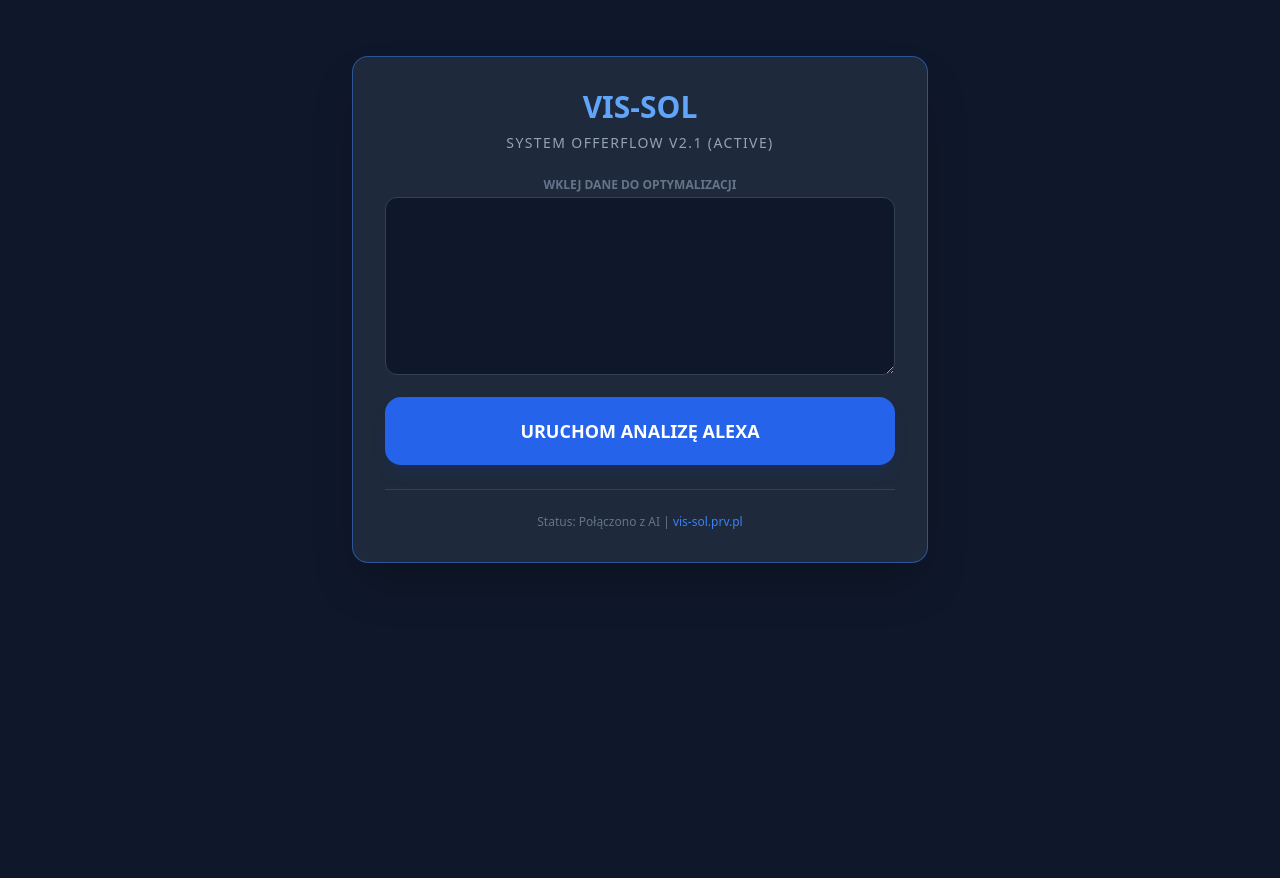
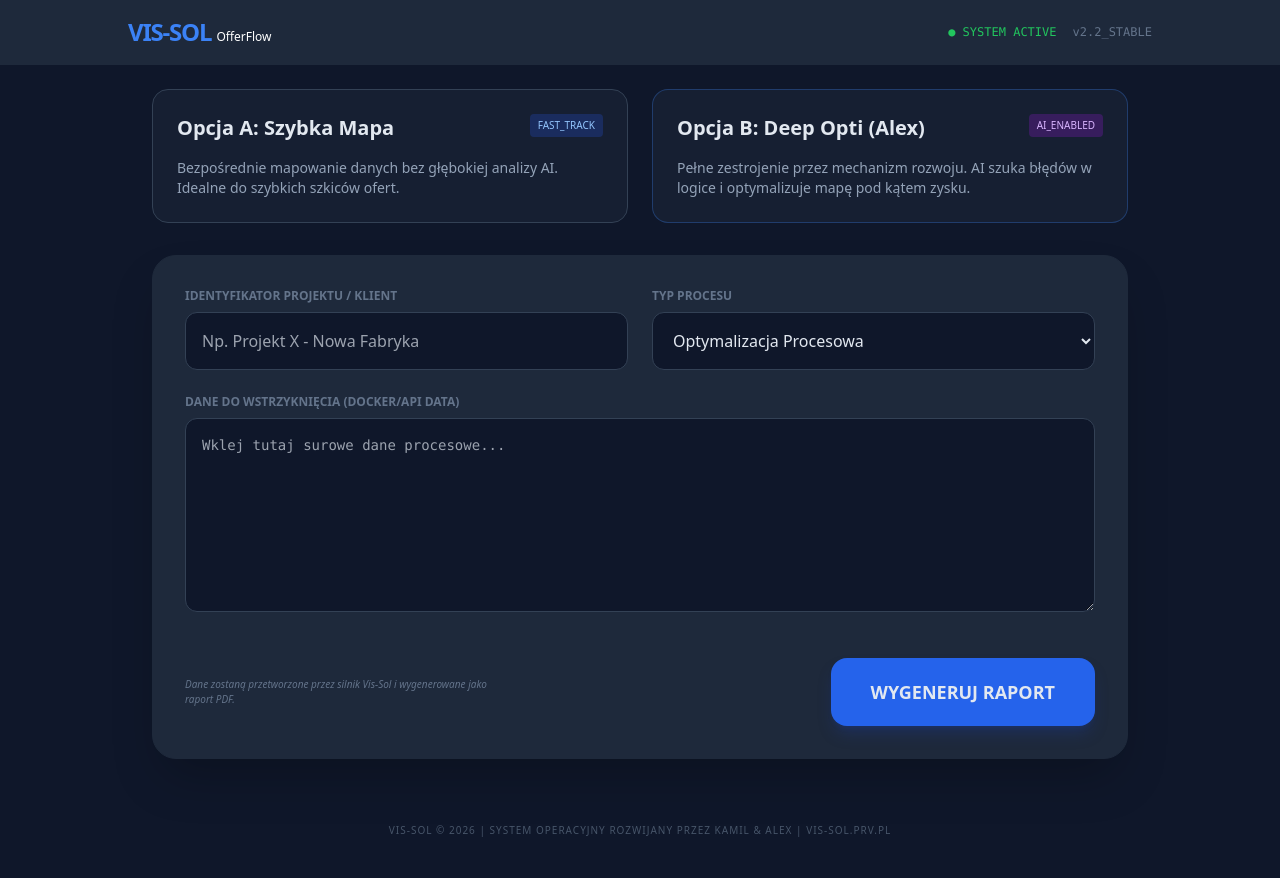
Before and after one commit to kosior3x/VIS-SOL-OfferFlow, a Flask app: page / in a window 1280 px wide. Before the commit the page ends 563 px from the top, so only its background shows below. Run offline with Flask 3, Linux system fonts and the light colour scheme; some libraries are stand-ins or nearby versions.

Commit message:
Update index.html for version 2.2

```diff
--- a/templates/index.html
+++ b/templates/index.html
@@ -3,26 +3,78 @@
 <head>
     <meta charset="UTF-8">
     <meta name="viewport" content="width=device-width, initial-scale=1.0">
-    <title>Vis-Sol Flow v2.1</title>
+    <title>Vis-Sol | System Operacyjny v2.2</title>
     <script src="https://cdn.tailwindcss.com"></script>
 </head>
-<body class="bg-slate-900 text-white p-4">
-    <div class="max-w-xl mx-auto bg-slate-800 p-8 rounded-2xl shadow-2xl border border-blue-500/50 mt-10 text-center">
-        <h1 class="text-3xl font-extrabold text-blue-400 mb-2">VIS-SOL</h1>
-        <p class="text-slate-400 mb-6 text-sm uppercase tracking-widest">System OfferFlow v2.1 (Active)</p>
+<body class="bg-[#0f172a] text-slate-200 font-sans min-h-screen">
 
-        <form action="/process" method="POST" class="space-y-4 text-left">
-            <div>
-                <label class="block text-xs font-bold text-slate-500 mb-1 uppercase text-center">Wklej dane do optymalizacji</label>
-                <textarea name="map_data" rows="6" class="w-full bg-slate-900 p-4 rounded-xl border border-slate-700 focus:border-blue-500 outline-none transition-all"></textarea>
+    <nav class="border-b border-slate-800 p-4 bg-[#1e293b]">
+        <div class="max-w-5xl mx-auto flex justify-between items-center">
+            <h1 class="text-2xl font-black text-blue-500 tracking-tighter">VIS-SOL <span class="text-white text-xs font-light tracking-normal">OfferFlow</span></h1>
+            <div class="flex gap-4 text-xs font-mono">
+                <span class="text-green-500">● SYSTEM ACTIVE</span>
+                <span class="text-slate-500">v2.2_STABLE</span>
             </div>
-            <button type="submit" class="w-full bg-blue-600 hover:bg-blue-500 py-5 rounded-2xl font-black text-lg shadow-lg shadow-blue-900/20 transition-all active:scale-95">
-                URUCHOM ANALIZĘ ALEXA
-            </button>
-        </form>
-        <div class="mt-6 pt-6 border-t border-slate-700 text-xs text-slate-500">
-            Status: Połączono z AI | <a href="http://vis-sol.prv.pl" class="text-blue-500">vis-sol.prv.pl</a>
         </div>
-    </div>
+    </nav>
+
+    <main class="max-w-5xl mx-auto p-6 space-y-8">
+
+        <section class="grid grid-cols-1 md:grid-cols-2 gap-6">
+            <div class="bg-slate-800/50 p-6 rounded-2xl border border-slate-700 hover:border-blue-500/50 transition-all cursor-pointer group">
+                <div class="flex justify-between items-start mb-4">
+                    <h2 class="text-xl font-bold group-hover:text-blue-400">Opcja A: Szybka Mapa</h2>
+                    <span class="bg-blue-900/50 text-blue-300 text-[10px] px-2 py-1 rounded">FAST_TRACK</span>
+                </div>
+                <p class="text-sm text-slate-400">Bezpośrednie mapowanie danych bez głębokiej analizy AI. Idealne do szybkich szkiców ofert.</p>
+            </div>
+
+            <div class="bg-slate-800/50 p-6 rounded-2xl border border-blue-500/30 hover:border-blue-500 transition-all cursor-pointer group">
+                <div class="flex justify-between items-start mb-4">
+                    <h2 class="text-xl font-bold group-hover:text-blue-400">Opcja B: Deep Opti (Alex)</h2>
+                    <span class="bg-purple-900/50 text-purple-300 text-[10px] px-2 py-1 rounded">AI_ENABLED</span>
+                </div>
+                <p class="text-sm text-slate-400">Pełne zestrojenie przez mechanizm rozwoju. AI szuka błędów w logice i optymalizuje mapę pod kątem zysku.</p>
+            </div>
+        </section>
+
+        <section class="bg-[#1e293b] rounded-3xl p-8 border border-slate-800 shadow-2xl">
+            <form action="/process" method="POST" class="space-y-6">
+
+                <div class="grid grid-cols-1 md:grid-cols-2 gap-6">
+                    <div>
+                        <label class="block text-xs font-bold text-slate-500 mb-2 uppercase">Identyfikator Projektu / Klient</label>
+                        <input type="text" name="client_name" placeholder="Np. Projekt X - Nowa Fabryka" class="w-full bg-slate-900 p-4 rounded-xl border border-slate-700 focus:border-blue-500 outline-none transition-all">
+                    </div>
+                    <div>
+                        <label class="block text-xs font-bold text-slate-500 mb-2 uppercase">Typ Procesu</label>
+                        <select class="w-full bg-slate-900 p-4 rounded-xl border border-slate-700 focus:border-blue-500 outline-none transition-all">
+                            <option>Optymalizacja Procesowa</option>
+                            <option>Mapowanie Logistyczne</option>
+                            <option>Audyt Systemowy</option>
+                        </select>
+                    </div>
+                </div>
+
+                <div>
+                    <label class="block text-xs font-bold text-slate-500 mb-2 uppercase">Dane do wstrzyknięcia (Docker/API Data)</label>
+                    <textarea name="map_data" rows="8" placeholder="Wklej tutaj surowe dane procesowe..." class="w-full bg-slate-900 p-4 rounded-xl border border-slate-700 focus:border-blue-500 outline-none transition-all font-mono text-sm"></textarea>
+                </div>
+
+                <div class="flex items-center justify-between pt-4">
+                    <p class="text-[10px] text-slate-500 italic max-w-xs">Dane zostaną przetworzone przez silnik Vis-Sol i wygenerowane jako raport PDF.</p>
+                    <button type="submit" class="bg-blue-600 hover:bg-blue-500 px-10 py-5 rounded-2xl font-black text-lg shadow-lg shadow-blue-900/40 transition-all active:scale-95">
+                        WYGENERUJ RAPORT
+                    </button>
+                </div>
+            </form>
+        </section>
+
+    </main>
+
+    <footer class="text-center p-10 text-slate-600 text-[10px] tracking-widest uppercase">
+        Vis-Sol © 2026 | System operacyjny rozwijany przez Kamil & Alex | <a href="http://vis-sol.prv.pl" class="hover:text-blue-500">vis-sol.prv.pl</a>
+    </footer>
+
 </body>
 </html>
```
